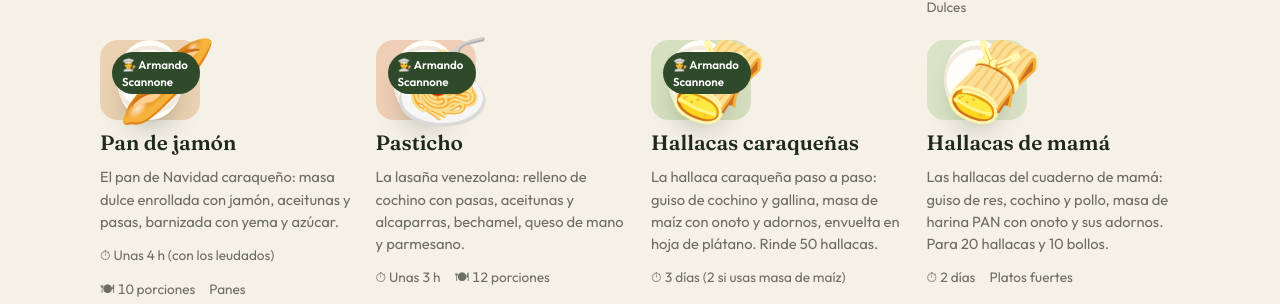
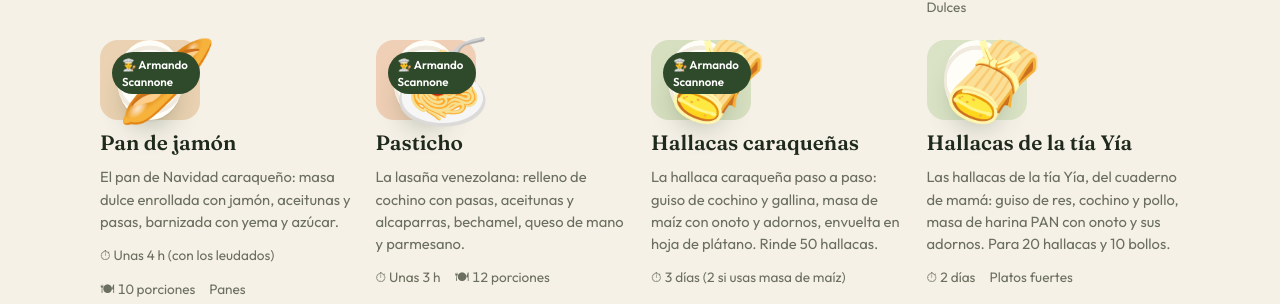
Before and after one commit to MazDesigns/recetas-memeyita, a plain HTML site: page index.html in a window 1280 px wide. Shown: the part 1558-1862 px from the top of the page. Drawn offline with Linux system fonts and the light colour scheme.

Commit message:
Add files via upload

```diff
--- a/index.html
+++ b/index.html
@@ -787,9 +787,9 @@ const RECETAS = [
     video: ""
   },
   {
-    id: "hallacas-mama", titulo: "Hallacas de mamá", categoria: "Platos fuertes", de: "Memeyita",
+    id: "hallacas-mama", titulo: "Hallacas de la tía Yía", categoria: "Platos fuertes", de: "Memeyita",
     plato: "🫔", color: "#dbe3c6", tiempoTexto: "2 días", dificultad: "Difícil",
-    descripcion: "Las hallacas del cuaderno de mamá: guiso de res, cochino y pollo, masa de harina PAN con onoto y sus adornos. Para 20 hallacas y 10 bollos.",
+    descripcion: "Las hallacas de la tía Yía, del cuaderno de mamá: guiso de res, cochino y pollo, masa de harina PAN con onoto y sus adornos. Para 20 hallacas y 10 bollos.",
     nota: "Del cuaderno de mamá. La hoja de los adornos está muy borrosa y algunas líneas son por confirmar. El cuaderno no explica cómo armar ni hervir las hallacas, ni en qué paso van la zanahoria y el vino. Donde dice “¼” sin unidad (alcaparras, aceitunas, pasas) seguramente es ¼ kg.",
     ingredientes: [
       { g: "La masa", e: "🌽", n: "Harina PAN (o 1 kg de masa preparada)", c: 2, u: "kg" },
@@ -1779,8 +1779,8 @@ const REMEDIOS = [
    pasos: [título, texto, tiempo opcional]   extras: [título, [[título, texto], ...]] */
 const TR_EN = {
   "hallacas-mama": {
-    titulo: "Mum's hallacas", tiempoTexto: "2 days",
-    descripcion: "The hallacas from mum's notebook: beef, pork and chicken stew, Harina PAN dough with annatto, and the garnishes. Makes 20 hallacas and 10 bollos.",
+    titulo: "Aunt Yía's hallacas", tiempoTexto: "2 days",
+    descripcion: "Aunt Yía's hallacas, from mum's notebook: beef, pork and chicken stew, Harina PAN dough with annatto, and the garnishes. Makes 20 hallacas and 10 bollos.",
     nota: "From mum's notebook. The garnish page is very faded and some lines need confirming. The notebook doesn't explain how to assemble or boil the hallacas, or when the carrot and wine go in. Where it says “¼” with no unit (capers, olives, raisins) it's probably ¼ kg.",
     ing: ["The dough::Harina PAN (or 1 kg of ready-made corn dough)", "The leaves::Clean banana leaves", "The meats::Beef, chopped", "Pork, chopped", "Boneless chicken breast", "Bacon", "Butter", "Lard", "Vegetables and seasonings::Parsley and coriander", "Annatto (onoto)", "Mustard pickles", "Capers", "Stuffed olives", "Raisins", "Tomatoes", "Onions", "Red capsicum (2 to peel, 3 to chop)", "Garlic (a head and a half)", "Leek", "Spring onion", "Ají dulce (sweet peppers)", "Carrots", "Muscat or red wine", "Salt, pepper, cumin and hot or sweet chilli"],
     pasos: [
```
